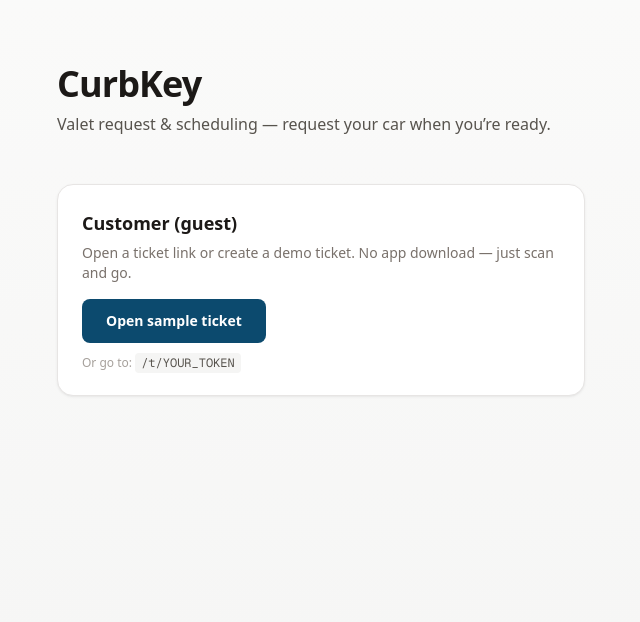
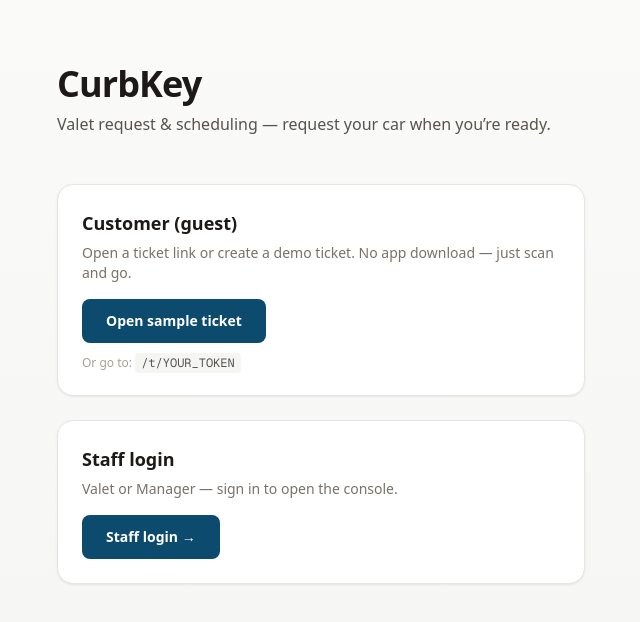
Before and after one commit to kushalX13/CurbKey, a Next.js app in the folder frontend/: page / in a window 1280 px wide. Shown: the top 622 px of the page, without its empty margins (319-959 px from the left). Built offline with nearby package versions, Linux system fonts and the light colour scheme; no server answers.

Commit message:
added staff login

```diff
--- a/frontend/app/login/page.tsx
+++ b/frontend/app/login/page.tsx
@@ -58,8 +58,8 @@ function LoginForm() {
   return (
     <div className="min-h-screen bg-gradient-to-b from-stone-50 to-stone-100 flex items-center justify-center p-6">
       <main className="w-full max-w-md card p-8" role="main">
-        <h1 className="text-2xl font-bold tracking-tight text-stone-900">Sign in</h1>
-        <p className="mt-1 text-sm text-stone-500">Valet or Manager</p>
+        <h1 className="text-2xl font-bold tracking-tight text-stone-900">Staff sign in</h1>
+        <p className="mt-1 text-sm text-stone-500">Valet or Manager — use demo credentials after seed.</p>
 
         <form onSubmit={submit} className="mt-8 flex flex-col gap-5">
           <div>
--- a/frontend/app/page.tsx
+++ b/frontend/app/page.tsx
@@ -21,7 +21,6 @@ export default function Home() {
         <p className="mt-2 text-stone-600">
           Valet request & scheduling — request your car when you’re ready.
         </p>
-
         <div className="mt-12 flex flex-col gap-6">
           <section className="card card-hover p-6 transition">
             <h2 className="text-lg font-semibold text-stone-900">Customer (guest)</h2>
@@ -36,7 +35,17 @@ export default function Home() {
             </p>
           </section>
 
-          {isStaff && (
+          {!isStaff ? (
+          <section className="card card-hover p-6 transition">
+            <h2 className="text-lg font-semibold text-stone-900">Staff login</h2>
+            <p className="mt-1.5 text-sm text-stone-500">
+              Valet or Manager — sign in to open the console.
+            </p>
+            <Link href="/login" className="btn-primary mt-4 inline-block px-5 py-2.5 text-sm">
+              Staff login →
+            </Link>
+          </section>
+          ) : (
             <>
               <section className="card card-hover p-6 transition">
                 <h2 className="text-lg font-semibold text-stone-900">Valet</h2>
```
